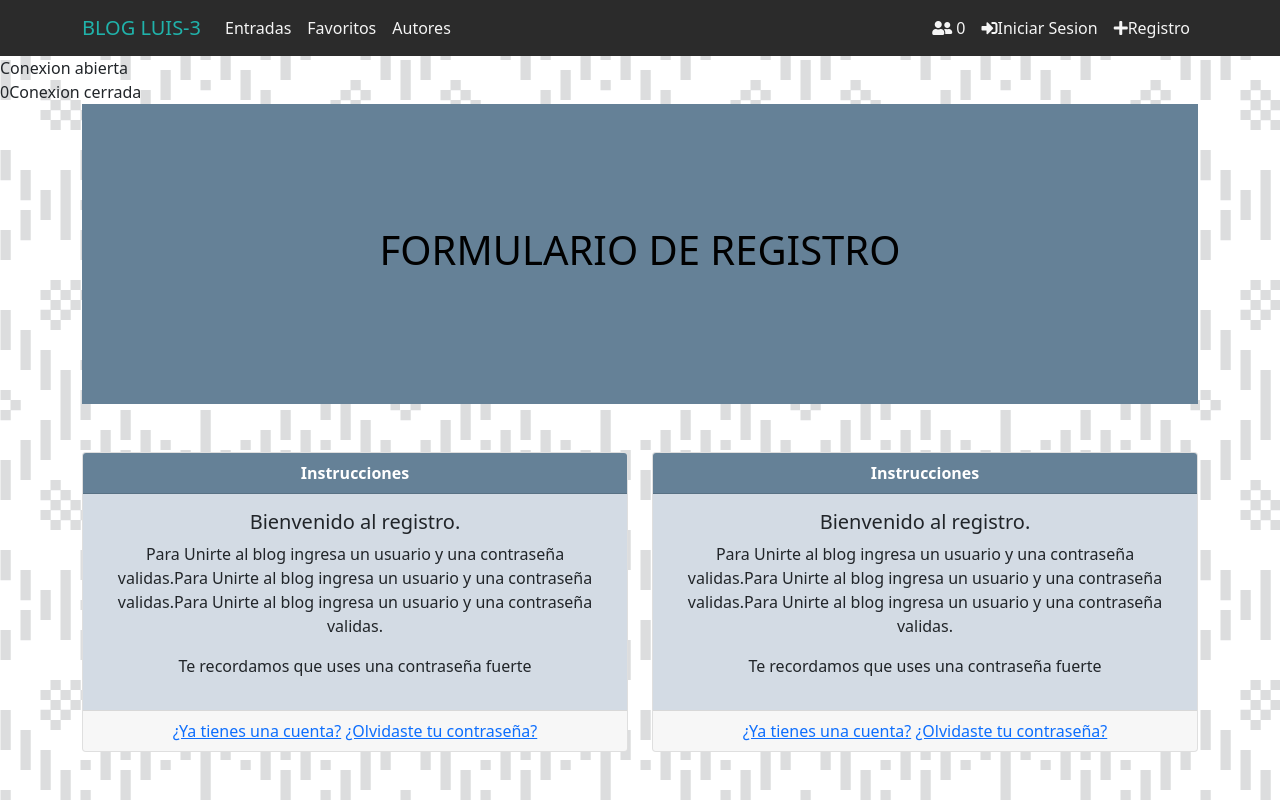
After one commit to luisangeluis/BlogConPhp, a PHP site: page /registro.php in a window 1280 px wide. The commit adds this page. Run offline with PHP 8.4, Linux system fonts and the light colour scheme; data that the repository does not hold is empty.

Commit message:
Se Inicia con formulario de registro

```diff
--- a/index.php
+++ b/index.php
@@ -2,6 +2,7 @@
   include_once 'app/Conexion.inc.php';
   include_once 'app/CRepositorioUsuarios.inc.php';
 
+  $titulo = 'Blog de JavaDevOne';
 
   include_once './plantillas/documento-declaracion.inc.php';
   include_once './plantillas/navbar.inc.php';
--- a/plantillas/documento-declaracion.inc.php
+++ b/plantillas/documento-declaracion.inc.php
@@ -10,8 +10,18 @@
   <link href="https://cdn.jsdelivr.net/npm/bootstrap@5.0.0-beta1/dist/css/bootstrap.min.css" rel="stylesheet"
     integrity="sha384-giJF6kkoqNQ00vy+HMDP7azOuL0xtbfIcaT9wjKHr8RbDVddVHyTfAAsrekwKmP1" crossorigin="anonymous">
   <link rel="stylesheet" href="https://cdnjs.cloudflare.com/ajax/libs/font-awesome/5.15.2/css/all.min.css">
-  <title>Blog 3</title>
+  <!--Custom Css-->
   <link rel="stylesheet" href="./styles/mainStyles.css">
+
+  <?php
+    if(!isset($titulo) || empty($titulo)){
+      $titulo = 'Blog de JavaDevOne ';
+    }
+      echo "<title>$titulo</title>";
+
+
+  ?>
+
   <style>
 
     body {
--- a/plantillas/navbar.inc.php
+++ b/plantillas/navbar.inc.php
@@ -6,7 +6,7 @@
     echo $totalUsuarios;
     Conexion:: closeConexion();
 ?>
-<nav class="navbar navbar-expand-md  fixed-top bg-secondary">
+<nav class="navbar navbar-expand-md  fixed-top  bg-secondary ">
     <div class="container">
       <a class="navbar-brand" href="#">BLOG LUIS-3</a>
 
@@ -43,7 +43,7 @@
             <a class="nav-link" aria-current="page" href="#"><span><i class="fas fa-sign-in-alt"></i></span>Iniciar Sesion</a>
           </li>
           <li class="nav-item">
-            <a class="nav-link" href="#"><i class="fas fa-plus"></i>Registro</a>
+            <a class="nav-link" href="registro.php"><i class="fas fa-plus"></i>Registro</a>
           </li>
 
         </ul>
--- /dev/null
+++ b/registro.php
@@ -0,0 +1,61 @@
+<?php
+  include_once 'app/Conexion.inc.php';
+  include_once 'app/CRepositorioUsuarios.inc.php';
+
+  $titulo = 'Registro';
+
+  include_once './plantillas/documento-declaracion.inc.php';
+  include_once './plantillas/navbar.inc.php';
+?>
+    <div class="container " >
+        <div class="jumbotron d-flex" >
+                <!-- <h1 class="align-self-center">Formulario de Registro</h1> -->
+                <h1 class="text-center align-self-center mx-auto">FORMULARIO DE REGISTRO</h1>
+
+        </div>
+    </div>
+
+    <div class="container">
+        <div class="row">
+            <!--Inicio de columnas para registrarte-->
+            <div class="col-md-6 mt-5">
+                <div class="card text-center">
+                    <div class="card-header">
+                        Instrucciones
+                    </div>
+                    <div class="card-body text-wrap">
+                        <h5 class="card-title">Bienvenido al registro.</h5>
+                        <p class="card-text">Para Unirte al blog ingresa un usuario y una contraseña validas.Para Unirte al blog ingresa un usuario y una contraseña validas.Para Unirte al blog ingresa un usuario y una contraseña validas.</p>
+                        <p>Te recordamos que uses una contraseña fuerte</p>
+                    </div>
+                    <div class="card-footer text-muted">
+                    <a href="#">¿Ya tienes una cuenta?</a>
+                    <a href="#">¿Olvidaste tu contraseña?</a><br>
+
+                    </div>
+                </div>
+            </div>
+            <div class="col-md-6 mt-5">
+                <div class="card text-center">
+                    <div class="card-header">
+                        Instrucciones
+                    </div>
+                    <div class="card-body text-wrap">
+                        <h5 class="card-title">Bienvenido al registro.</h5>
+                        <p class="card-text">Para Unirte al blog ingresa un usuario y una contraseña validas.Para Unirte al blog ingresa un usuario y una contraseña validas.Para Unirte al blog ingresa un usuario y una contraseña validas.</p>
+                        <p>Te recordamos que uses una contraseña fuerte</p>
+                    </div>
+                    <div class="card-footer text-muted">
+                    <a href="#">¿Ya tienes una cuenta?</a>
+                    <a href="#">¿Olvidaste tu contraseña?</a><br>
+
+                    </div>
+                </div>
+            </div>
+        </div>
+
+    </div>
+
+<?php
+include_once './plantillas/documento-cierre.inc.php';
+?>
--- a/styles/mainStyles.css
+++ b/styles/mainStyles.css
@@ -8,10 +8,15 @@ body{
     background-color:#658197;
     color:black;
     font-weight: bold;
-    padding-top: 5em;
     min-height: 300px;
 
+
+
+
 }
+
+
+
 
 .card-header{
     background-color:#658197;
```
